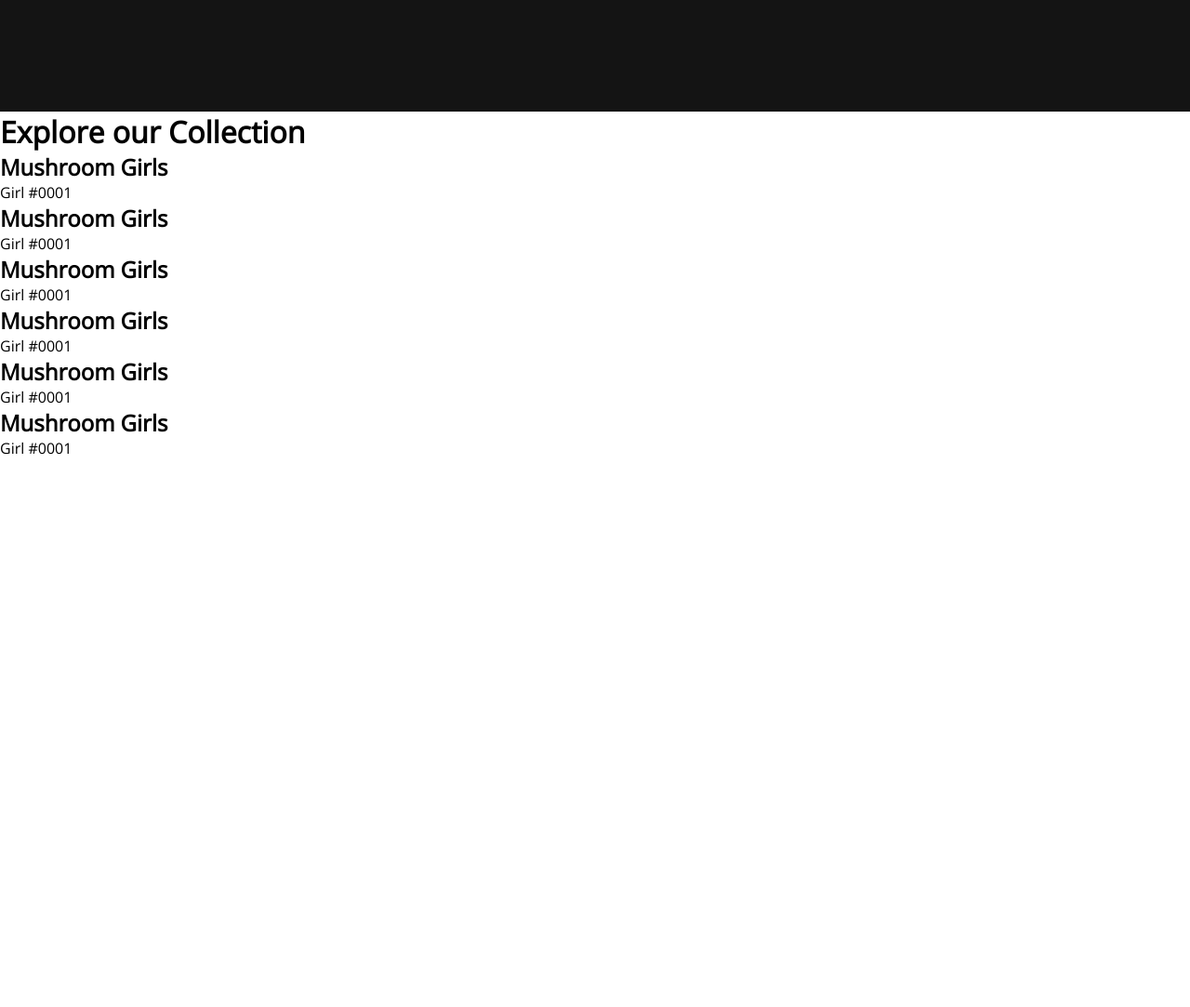
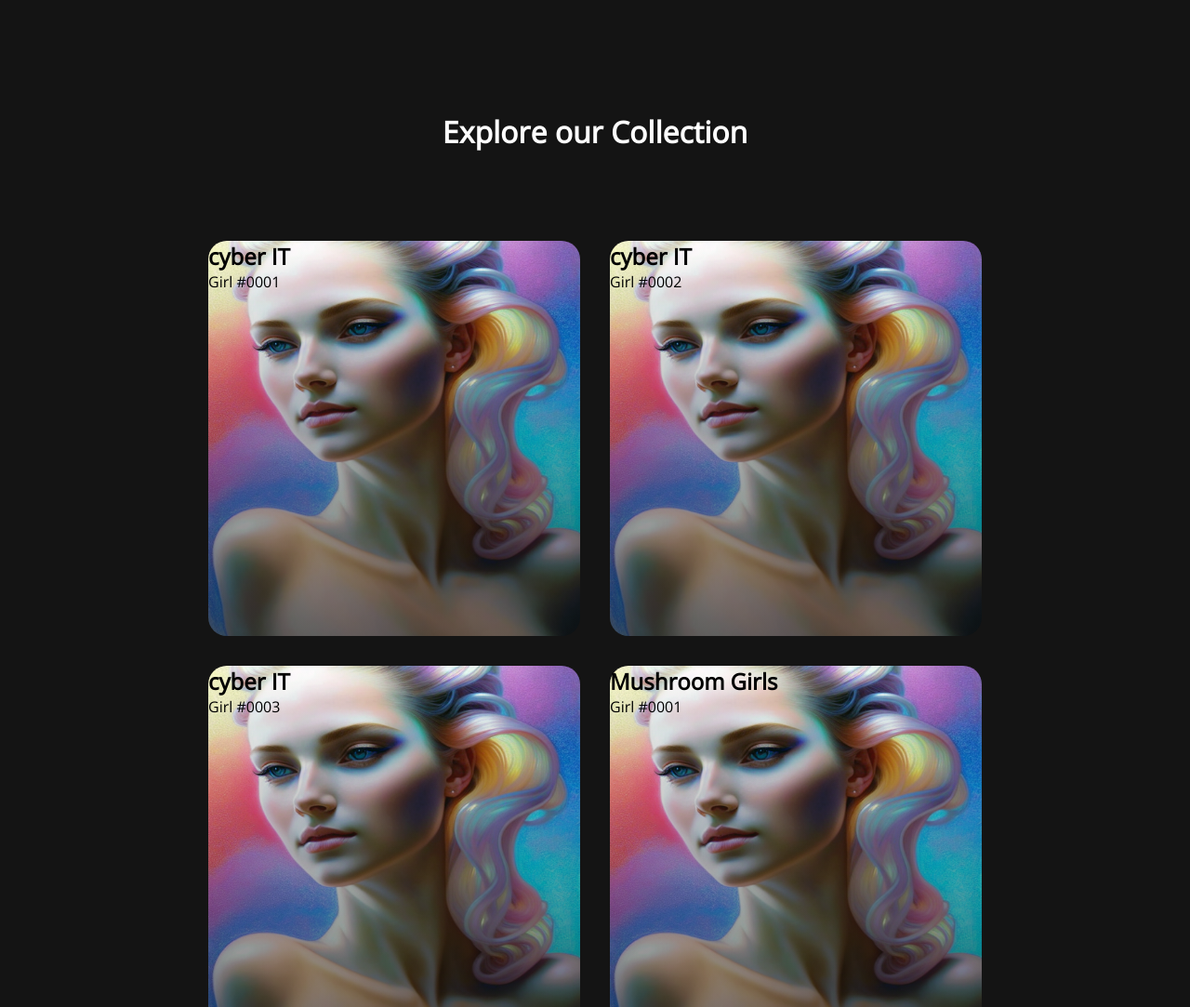
Before and after one commit to KttKrl/nft-site, a plain HTML site: page index.html in a window 1280 px wide. Shown: the part 680-1763 px from the top of the page at 93% size. Before the commit the page ends 1173 px from the top, so only its background shows below. Drawn offline with nearby package versions, Linux system fonts and the light colour scheme.

Commit message:
images css

```diff
--- a/index.html
+++ b/index.html
@@ -56,30 +56,36 @@
     <div class="images">
         <h1>Explore our Collection</h1>
         <div class="images__container">
+            <div class="images__card">
+            <h2>cyber IT</h2>
+            <p>Girl #0001</p>
+        </div>
+        <div class="images__card">
+            <h2>cyber IT</h2>
+            <p>Girl #0002</p>
+        </div>
+        <div class="images__card">
+            <h2>cyber IT</h2>
+            <p>Girl #0003</p>
+        </div>
+        <div class="images__card">
             <h2>Mushroom Girls</h2>
             <p>Girl #0001</p>
         </div>
-        <div class="images__container">
+        <div class="images__card">
             <h2>Mushroom Girls</h2>
-            <p>Girl #0001</p>
+            <p>Girl #0002</p>
         </div>
-        <div class="images__container">
+        <div class="images__card">
             <h2>Mushroom Girls</h2>
-            <p>Girl #0001</p>
-        </div>
-        <div class="images__container">
-            <h2>Mushroom Girls</h2>
-            <p>Girl #0001</p>
-        </div>
-        <div class="images__container">
-            <h2>Mushroom Girls</h2>
-            <p>Girl #0001</p>
-        </div>
-        <div class="images__container">
-            <h2>Mushroom Girls</h2>
-            <p>Girl #0001</p>
+            <p>Girl #0003</p>
         </div>
     </div>
+
+<!--Footer Section-->
+<div class="footer__container"></div>
+<p class="website__rights">NFT 2022, All rights reserved</p>
+
     <script src="app.js"></script>
 </body>
 </html>
--- a/styles.css
+++ b/styles.css
@@ -321,3 +321,32 @@
 }
 
 /* Images CSS */
+.images {
+    background-color: #141414;
+    display: flex;
+    flex-direction: column;
+    justify-content: center;
+    align-items: center;
+}
+.images h1 {
+    color: #fff;
+    margin-bottom: 5rem;
+    font-size: 2rem;
+}
+
+.images__container {
+    display: flex;
+    justify-content: center;
+    flex-wrap: wrap;
+}
+
+.images__card {
+    margin: 1rem;
+    height: 425px;
+    width: 400px;
+    border-radius: 20px;
+    background-image: linear-gradient(to bottom, rgba(0,0,0,0) 0%, rgba(17,17,17,0.6) 100%),
+    url('/images/girl1.png');
+    background-size: 100% 100%;
+    background-repeat: no-repeat;
+}
```
Also changed, not shown: images/girl1.png (added).
